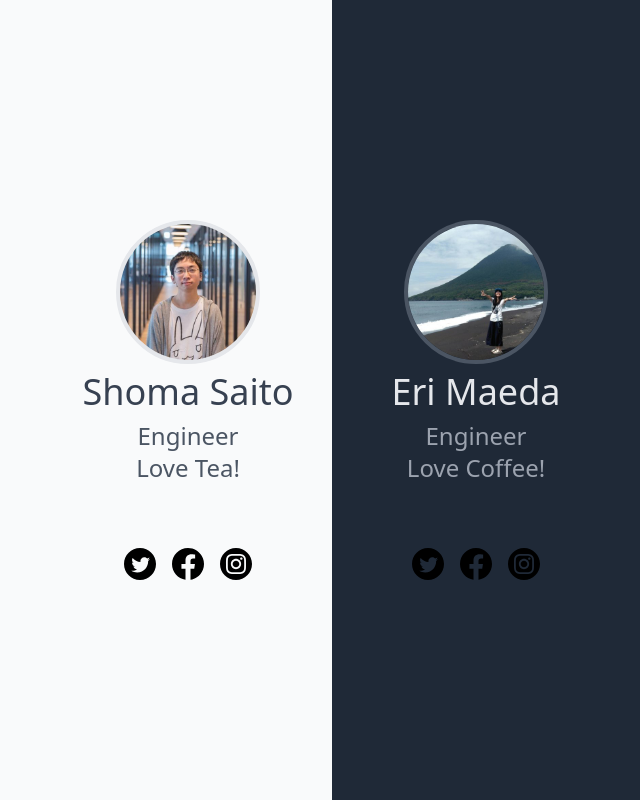
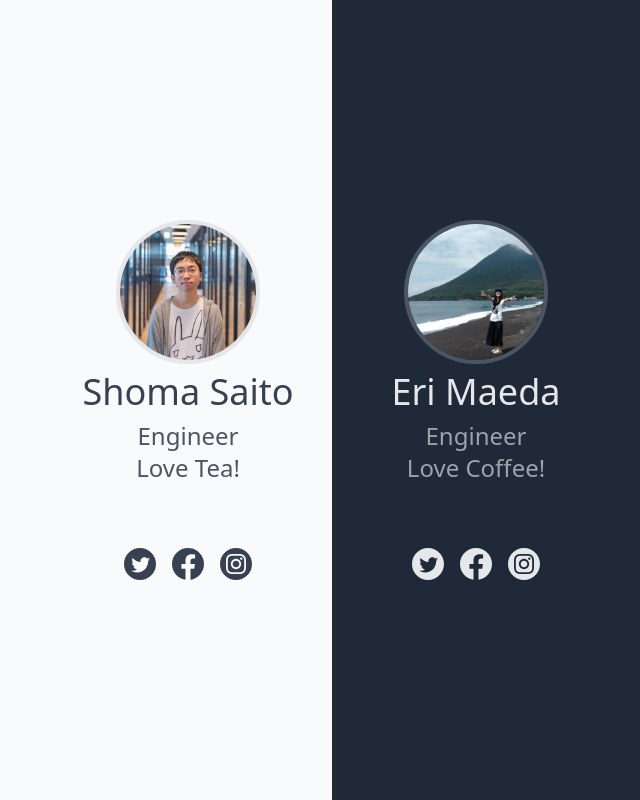
Before and after one commit to kastagnette/kastagnette.github.io, a Gatsby site: page / in a window 1280 px wide. Shown: the whole page, without its empty margins (308-948 px from the left). Built offline with nearby package versions, Linux system fonts and the light colour scheme; Gatsby itself is replaced by a stand-in of ours.

Commit message:
[MOD] icon color

```diff
--- a/src/pages/index.js
+++ b/src/pages/index.js
@@ -15,13 +15,13 @@ const IndexPage = () => {
             <p className="font-sans text-center text-gray-600 font-light text-2xl">Love Tea!</p>
             <div className="flex flex-wrap flex-row self-center mt-16">
               <a className="mx-2" target="_blank" href="https://twitter.com/tantakan_">
-                <img className="w-8" src="twitter_logo_icon.svg" />
+                <img className="w-8" src="twitter_logo_icon_black.svg" />
               </a>
               <a className="mx-2" target="_blank" href="https://www.facebook.com/shoma.saito.75">
-                <img className="w-8" src="facebook_logo_icon.svg" />
+                <img className="w-8" src="facebook_logo_icon_black.svg" />
               </a>
               <a className="mx-2" target="_blank" href="https://www.instagram.com/tantakan_">
-                <img className="w-8" src="instagram_logo_icon.svg" />
+                <img className="w-8" src="instagram_logo_icon_black.svg" />
               </a>
             </div>
           </div>
@@ -36,13 +36,13 @@ const IndexPage = () => {
             <p className="font-sans text-center text-gray-400 font-light text-2xl">Love Coffee!</p>
             <div className="flex flex-wrap flex-row self-center mt-16">
               <a className="mx-2" target="_blank" href="https://twitter.com/music431per">
-                <img className="w-8" src="twitter_logo_icon.svg" />
+                <img className="w-8" src="twitter_logo_icon_white.svg" />
               </a>
               <a className="mx-2" target="_blank" href="https://www.facebook.com/music431per">
-                <img className="w-8" src="facebook_logo_icon.svg" />
+                <img className="w-8" src="facebook_logo_icon_white.svg" />
               </a>
               <a className="mx-2" target="_blank" href="https://www.instagram.com/music431per">
-                <img className="w-8" src="instagram_logo_icon.svg" />
+                <img className="w-8" src="instagram_logo_icon_white.svg" />
               </a>
             </div>
           </div>
```
Also changed, not shown: static/facebook_logo_icon.svg (deleted), static/facebook_logo_icon_black.svg (added), static/facebook_logo_icon_white.svg (added), static/instagram_logo_icon.svg (deleted), static/instagram_logo_icon_black.svg (added), static/instagram_logo_icon_white.svg (added), static/twitter_logo_icon.svg (deleted), static/twitter_logo_icon_black.svg (added), static/twitter_logo_icon_white.svg (added).
